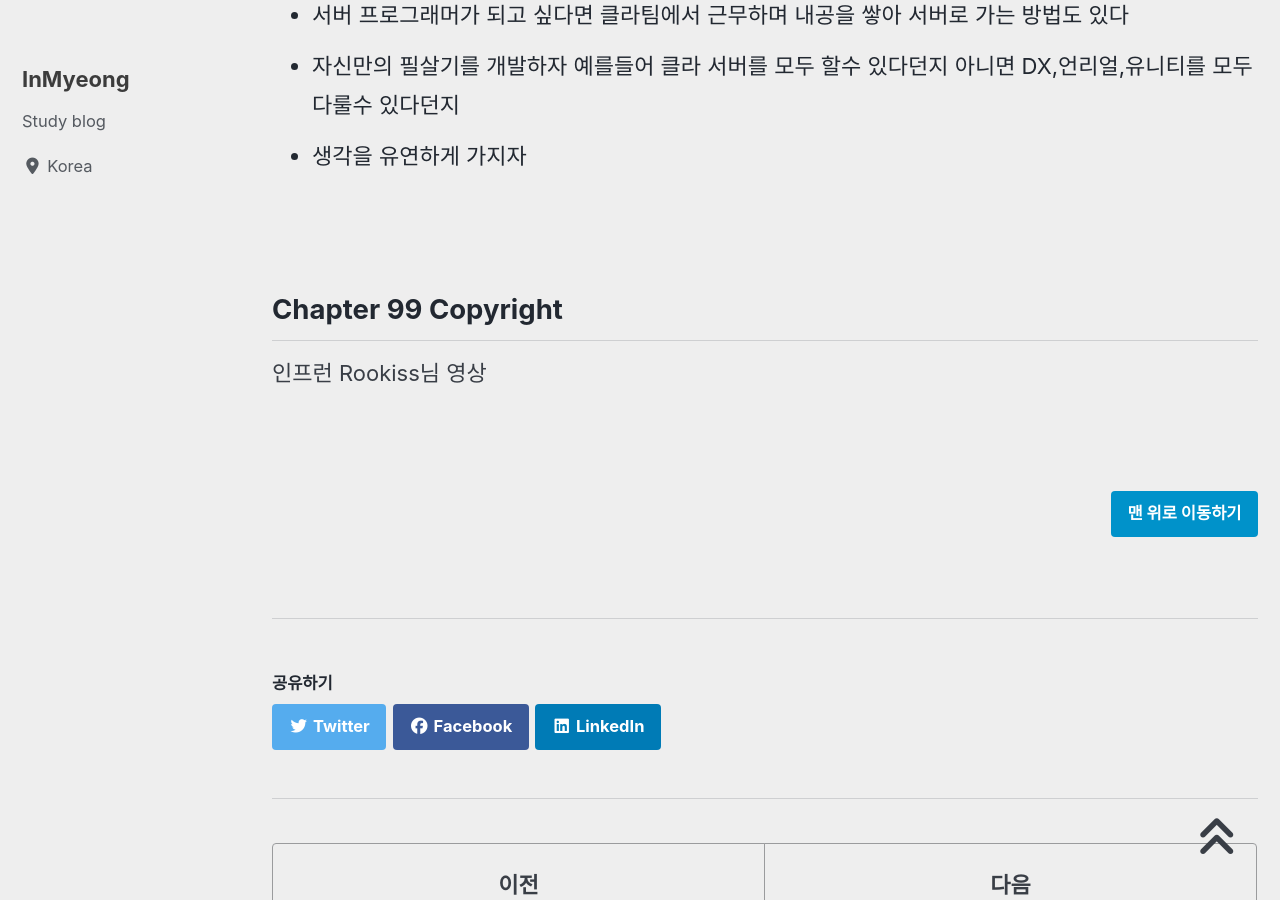
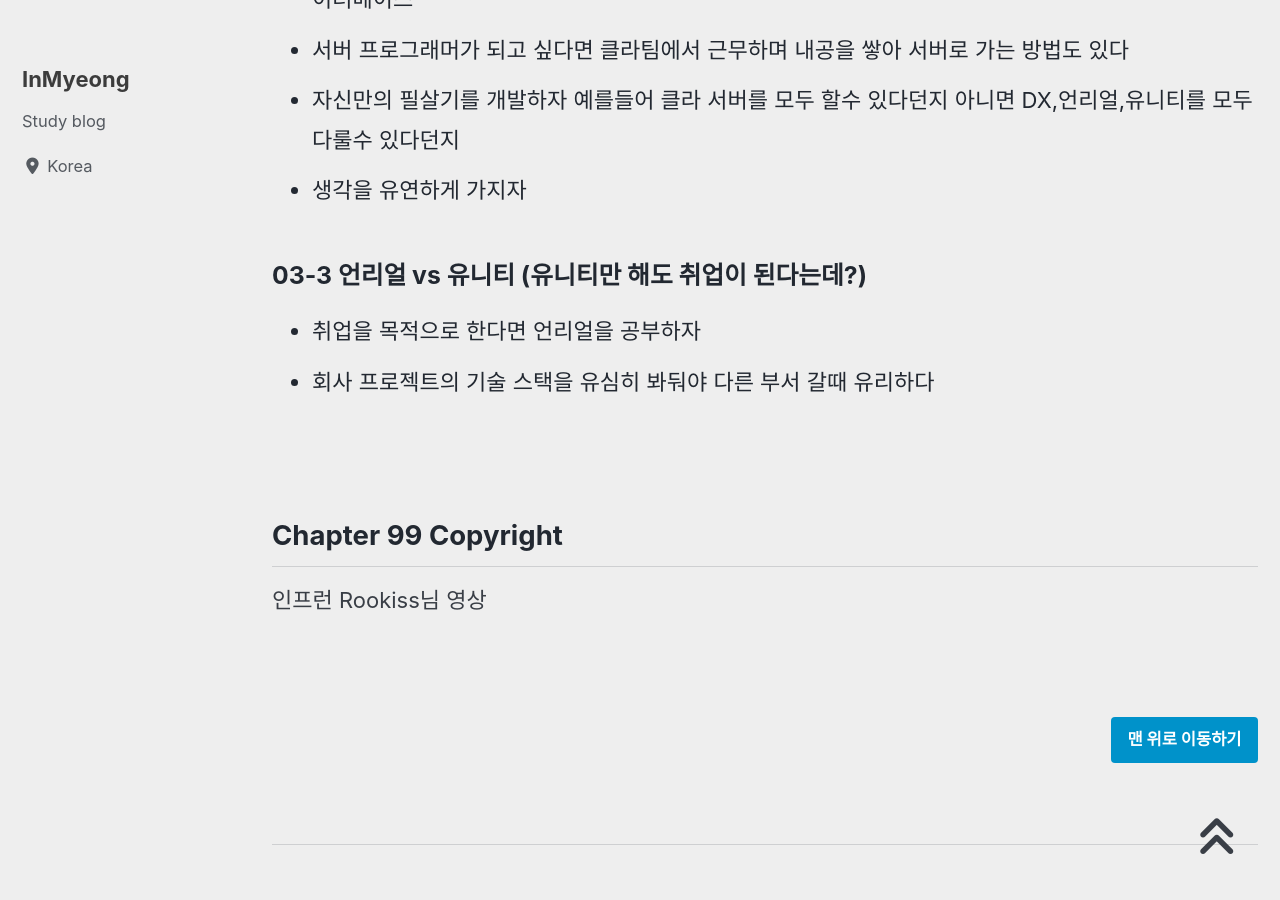
Before and after one commit to devMyeong/devMyeong.github.io, a Jekyll site: the page built from _posts/liberalArts/development/2021-08-06-Rookiss-guide.md, in a window 1280 px wide and 900 px high, scrolled down 5997 px. Built offline with Jekyll 4.4.1, drawn with Linux system fonts in a browser that asks for light colours; cached includes are drawn as plain includes; nearby versions of some CDN libraries; some web fonts are replaced; comment, search, counter and statistics services are not loaded; some of the changed text lies outside the part shown.

Commit message:
update guide

```diff
--- a/_posts/liberalArts/development/2021-08-06-Rookiss-guide.md
+++ b/_posts/liberalArts/development/2021-08-06-Rookiss-guide.md
@@ -111,6 +111,10 @@ last_modified_at: 2021-08-17
 - 자신만의 필살기를 개발하자 예를들어 클라 서버를 모두 할수 있다던지 아니면 DX,언리얼,유니티를 모두 다룰수 있다던지
 - 생각을 유연하게 가지자
 
+### 03-3 언리얼 vs 유니티 (유니티만 해도 취업이 된다는데?)
+- 취업을 목적으로 한다면 언리얼을 공부하자
+- 회사 프로젝트의 기술 스택을 유심히 봐둬야 다른 부서 갈때 유리하다
+
 <br>
 
 ## Chapter 99 Copyright
```
